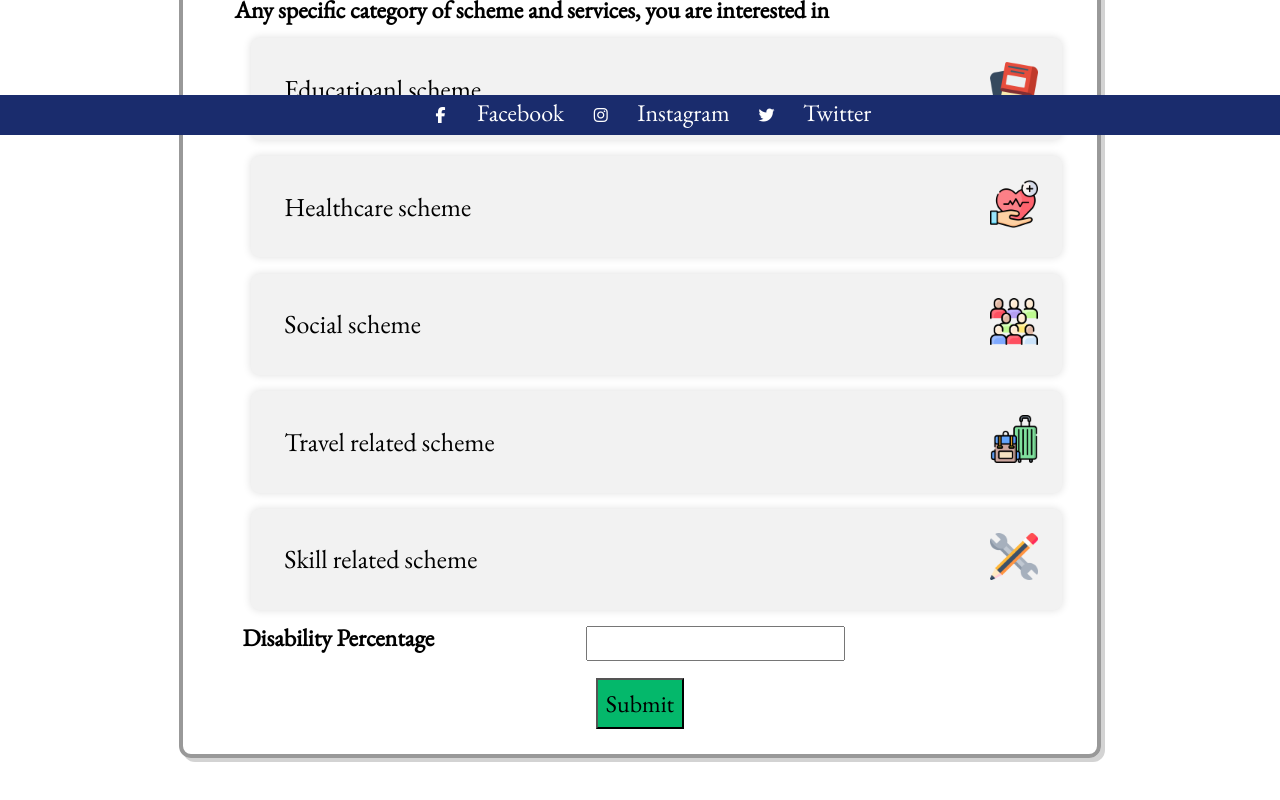
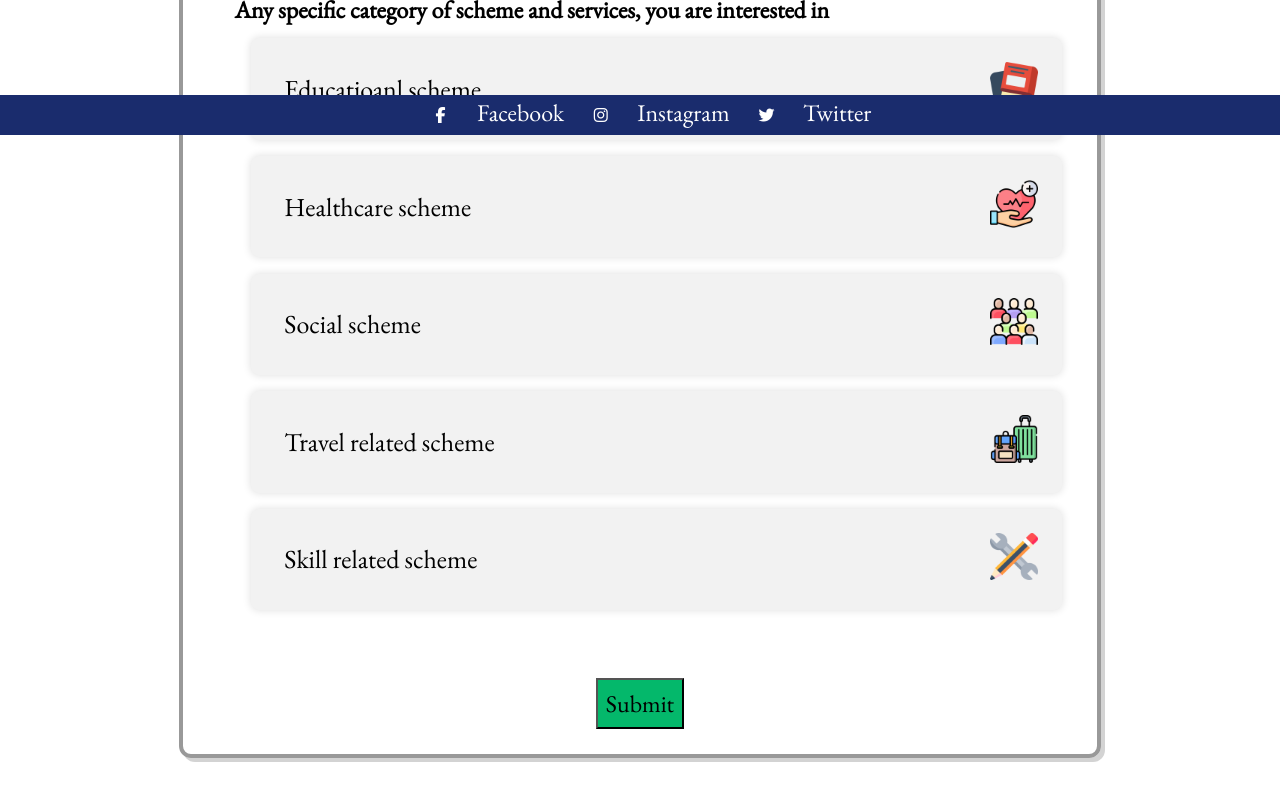
Before and after one commit to pratikk94/disabiityWebsite, a React (Create React App) app: page / in a window 1280 px wide. Shown: the part 665-1465 px from the top of the page. Built offline with nearby package versions, Linux system fonts and the light colour scheme.

Commit message:
DisabilityPercentage

```diff
--- a/src/Pages/FindAService.jsx
+++ b/src/Pages/FindAService.jsx
@@ -693,7 +693,7 @@
           </div>
                 */}
           <div style={{ height: "4%", visibility: "hidden" }}></div>
-          <label>
+          <label style={{ visibility: "hidden" }}>
             <p
               style={{
                 fontSize: regular.fontSizeText,
```
